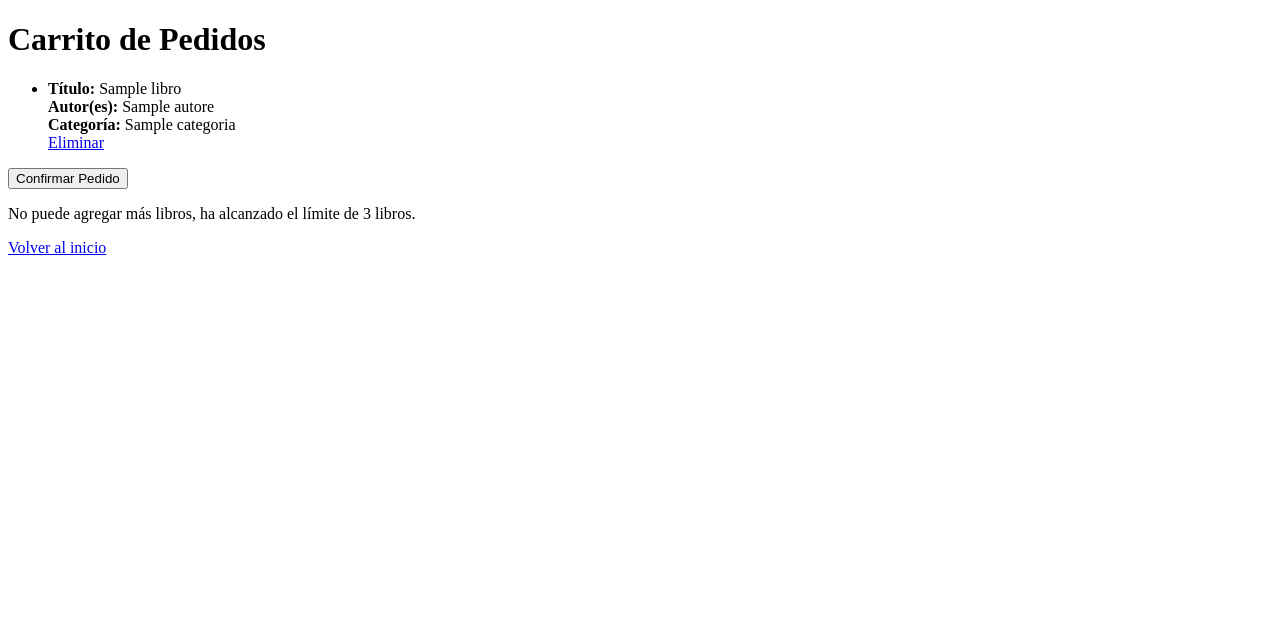
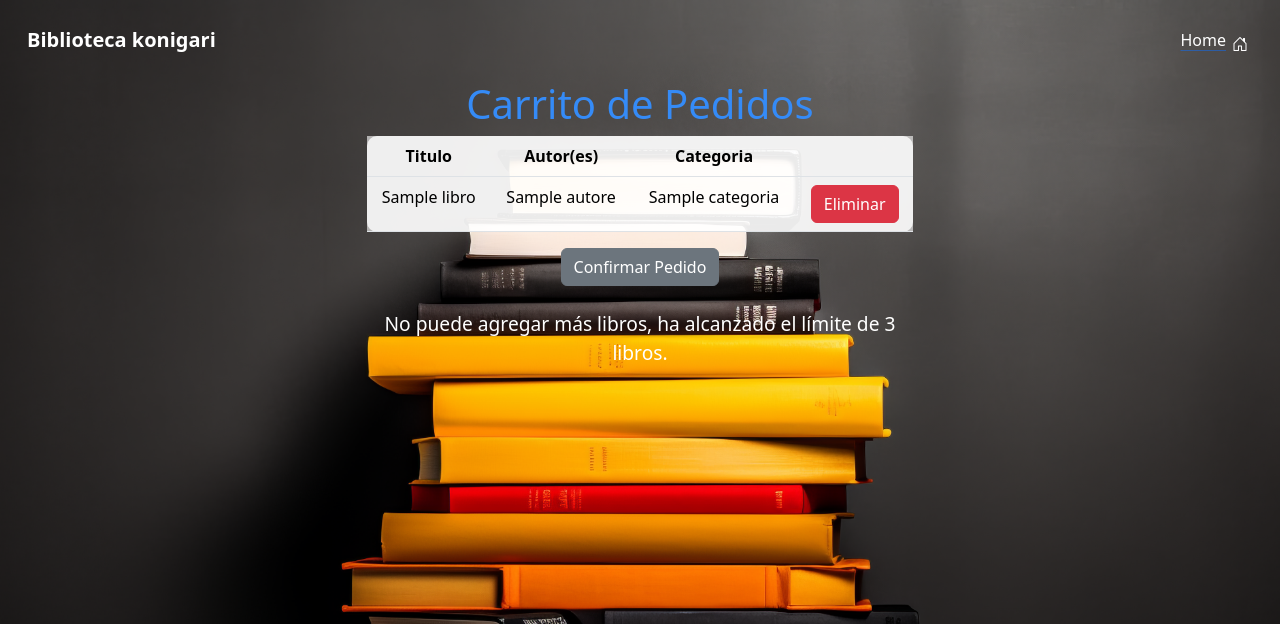
Before and after one commit to guillermodolan/tp-biblioteca-soporte, a Flask app: template templates/carrito_de_pedidos.html in a window 1280 px wide. Shown: the top 624 px of the page. Run offline with Flask 3, Linux system fonts and the light colour scheme; the template is opened without the code that fills it: most values are stand-ins (such as "Sample title", 1, 10 or a date in 2020).

Commit message:
carrito de compras

```diff
--- a/templates/carrito_de_pedidos.html
+++ b/templates/carrito_de_pedidos.html
@@ -2,36 +2,97 @@
 <html>
 <head>
     <title>Carrito de Pedidos</title>
+    <link href="https://cdn.jsdelivr.net/npm/bootstrap@5.3.2/dist/css/bootstrap.min.css" rel="stylesheet" integrity="sha384-T3c6CoIi6uLrA9TneNEoa7RxnatzjcDSCmG1MXxSR1GAsXEV/Dwwykc2MPK8M2HN" crossorigin="anonymous">
+   <link rel="stylesheet" href="https://cdn.jsdelivr.net/npm/bootstrap-icons@1.11.1/font/bootstrap-icons.css">
+    <style>
+     body {
+         margin: 0; /* Reset margin to ensure full-width background */
+         padding: 0;
+         background-image: url('{{ url_for('static', filename='libro_fondo.png') }}');
+         background-size: cover;
+         background-position: center;
+         background-attachment: fixed; /* Optional: This ensures the background remains fixed while scrolling */
+         }
+     .navbar {
+    background-color: transparent !important;
+        }
+    .navbar .nav-item {
+           margin-right: auto;
+       }
+    .table {
+            background-color: rgba(255, 255, 255, 0.8); /* Fondo blanco con 80% de opacidad */
+            border-radius: 10px; /* Bordes redondeados para un aspecto más suave */
+        }
+
+    .table th {
+        background-color: rgba(255, 255, 255, 0.6); /* Fondo negro con 60% de opacidad para el encabezado */
+        color: black;
+    }
+
+    .table td {
+        background-color: rgba(255, 255, 255, 0.6); /* Fondo blanco con 100% de opacidad para las celdas de datos */
+
+    }
+
+   </style>
 </head>
 <body>
-    <h1>Carrito de Pedidos</h1>
+    <nav class="navbar navbar-expand-lg bg-body-tertiary">
+        <div class="container-fluid">
+           <a class="navbar-brand" href="#" style="color: #fff; padding: 15px;font-weight: bold;">Biblioteca konigari</a>
+           <ul class="nav justify-content-end">
+           <a style= "color: #fff;padding: 20px;" class="icon-link icon-link-hover" href="{{url_for('home')}}">Home
+             <i class="bi bi-house-door"></i></a>
+           </ul>
+     </div>
+    </nav>
+    <div class="container text-center">
+        <div class="row align-items-center">
+            <div class="col">
 
-    {% if carrito_de_pedidos|length > 3 %}
-        <p>Solo puede alquilar 3 libros.</p>
-    {% endif %}
+            </div>
+            <div class="col-6">
+                <h1 style="color: #358BF7">Carrito de Pedidos</h1>
+
+                {% if carrito_de_pedidos|length > 3 %}
+                    <p style="color: #fff">Solo puede alquilar 3 libros.</p>
+                {% endif %}
+                <table class="table" >
+                   <thead>
+                   <tr>
+                       <th scope="col">Titulo</th>
+                       <th scope="col">Autor(es)</th>
+                       <th scope="col">Categoria</th>
+                       <th scope="col"> </th>
+                   </tr>
+                   </thead>
+                    <tbody>
+                        {% for libro in carrito_de_pedidos %}
+                        <tr>
+                            <td> {{ libro.titulo }}</td>
+                            <td>{{ libro.autores|join(', ') }}</td>
+                            <td>{{ libro.categoria }}</td>
+                            <td><a href="#" class="btn btn-danger delete-book" data-titulo="{{ libro.titulo }}">Eliminar</a> </td>
+                        </tr>
+                        {% endfor %}
+                    </tbody>
+                </table>
+                <form id="confirmarPedidoForm" action="/confirmar_pedido" method="post">
+                    <button type="button" class="btn btn-secondary" id="confirmarPedidoBtn" {% if cant_libros_totales > 3 or carrito_de_pedidos|length == 0 %}disabled{% endif %}>Confirmar Pedido</button>
+                </form>
+                <br>
+                {% if cant_libros_totales < 3 %}
+                    <a href="{{url_for('alquiler_libros')}}" class="btn btn-success btn-lg">Agregar otro libro</a>
+                {% else %}
+                    <p style="color: #fff;font-size: 1.2em">No puede agregar más libros, ha alcanzado el límite de 3 libros.</p>
+                {% endif %}
+            </div>
+            <div class="col">
+            </div>
+        </div>
+    </div>
 
 
-    <ul>
-        {% for libro in carrito_de_pedidos %}
-            <li>
-                <strong>Título:</strong> {{ libro.titulo }}<br>
-                <strong>Autor(es):</strong> {{ libro.autores|join(', ') }}<br>
-                <strong>Categoría:</strong> {{ libro.categoria }}<br>
-                <a href="#" class="btn btn-danger delete-book" data-titulo="{{ libro.titulo }}">Eliminar</a>
-            </li>
-        {% endfor %}
-    </ul>
-
-    <form id="confirmarPedidoForm" action="/confirmar_pedido" method="post">
-        <button type="button" id="confirmarPedidoBtn" {% if cant_libros_totales > 3 or carrito_de_pedidos|length == 0 %}disabled{% endif %}>Confirmar Pedido</button>
-    </form>
-
-    {% if cant_libros_totales < 3 %}
-        <a href="{{url_for('alquiler_libros')}}" class="btn btn-primary">Agregar otro libro</a>
-    {% else %}
-        <p>No puede agregar más libros, ha alcanzado el límite de 3 libros.</p>
-    {% endif %}
-    <a href="{{url_for('home')}}">Volver al inicio</a>
 </body>
 <script>
     document.addEventListener('DOMContentLoaded', function () {
```
